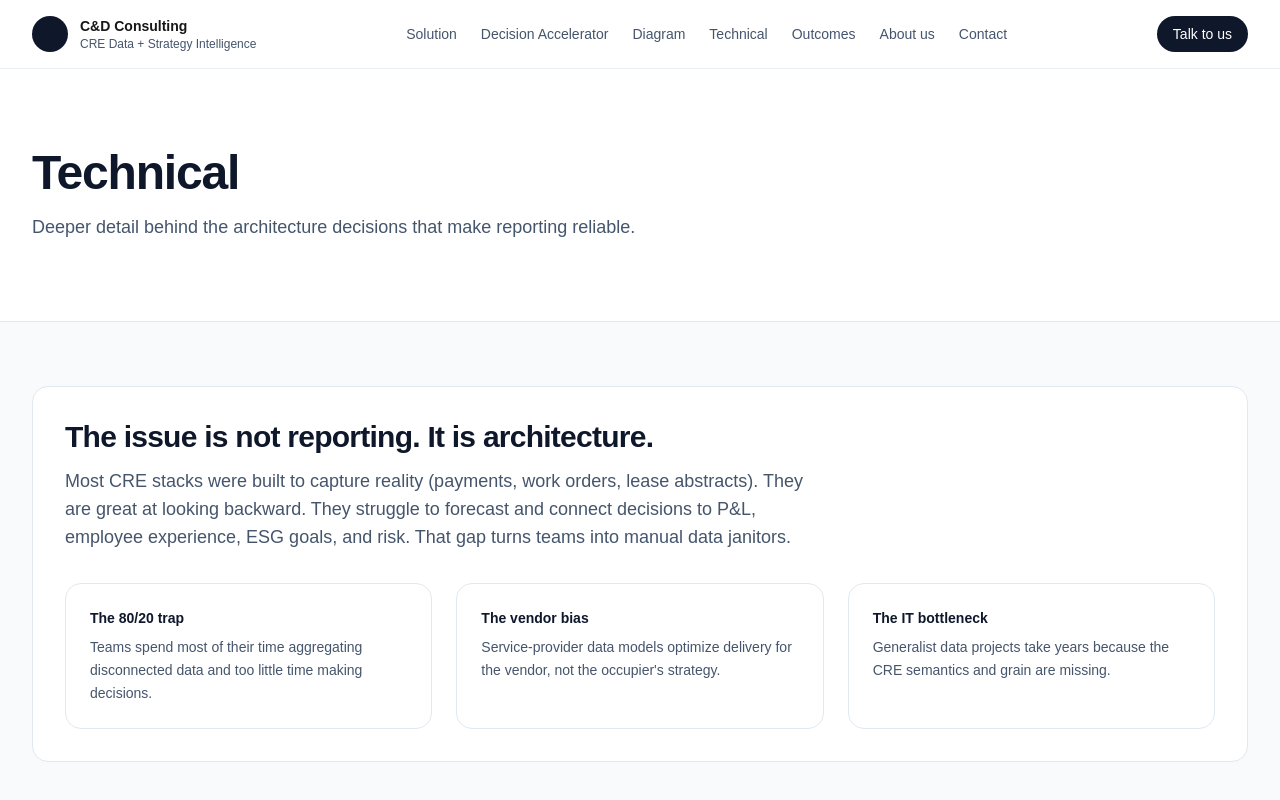
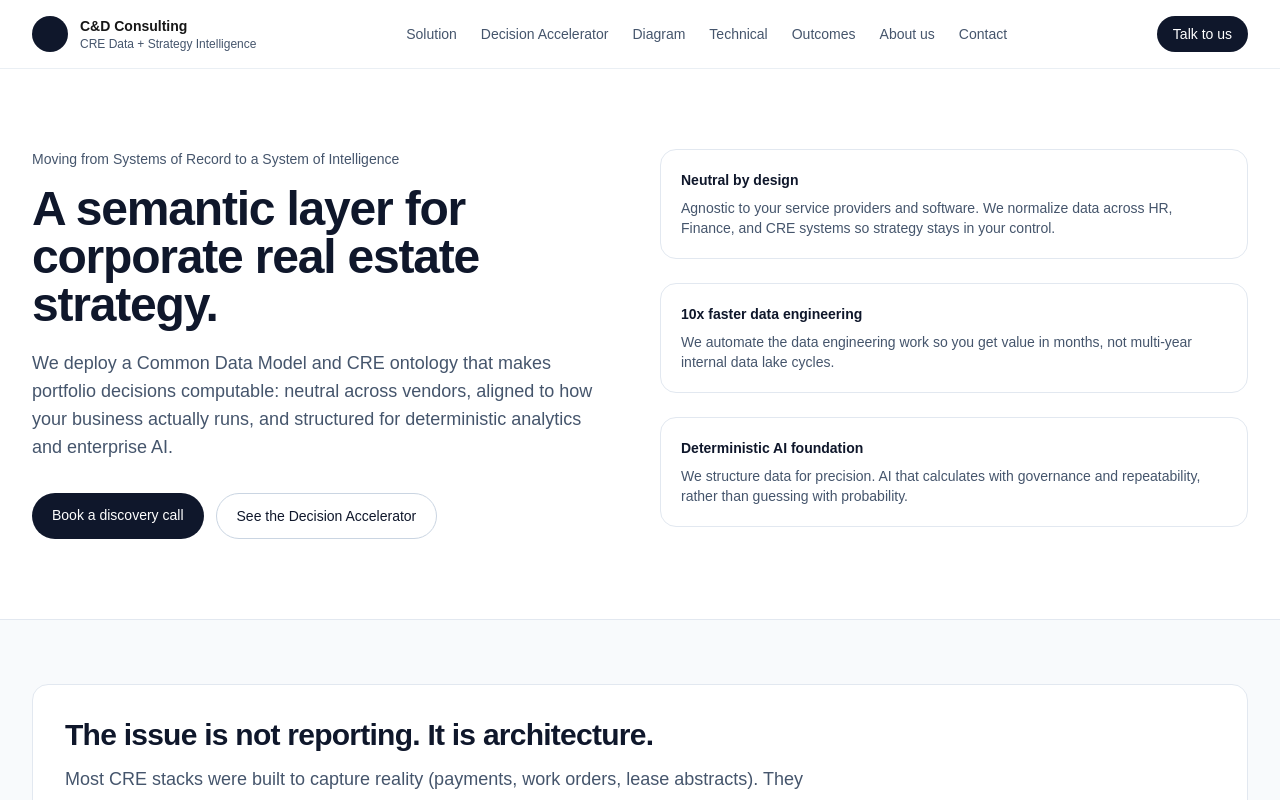
Before and after one commit to gliderhover/cd-consulting-site, a Next.js app: page /technical in a window 1280 px wide. Shown: the top 800 px of the page. Built offline with nearby package versions, Linux system fonts and the light colour scheme.

Commit message:
page updated

```diff
--- a/app/technical/page.tsx
+++ b/app/technical/page.tsx
@@ -2,11 +2,15 @@ import Container from "@/components/Container";
 import technicalContent from "@/content/technical.json";
 
 type TechnicalContent = {
-  title?: string;
-  subtitle?: string;
-  sectionTitle?: string;
-  sectionBody?: string;
-  cards?: { title?: string; body?: string }[];
+  heroEyebrow?: string;
+  heroTitle?: string;
+  heroBody?: string;
+  heroCtaPrimary?: { label?: string; href?: string };
+  heroCtaSecondary?: { label?: string; href?: string };
+  heroCards?: { title?: string; body?: string }[];
+  issueTitle?: string;
+  issueBody?: string;
+  issueCards?: { title?: string; body?: string }[];
 };
 
 const technical = technicalContent as Partial<TechnicalContent>;
@@ -16,13 +20,43 @@ export default function TechnicalPage() {
     <main className="min-h-screen bg-white text-slate-900">
       <section className="py-16 sm:py-20">
         <Container>
-          <div className="max-w-3xl">
-            <h1 className="text-3xl font-semibold tracking-tight sm:text-4xl lg:text-5xl">
-              {technical.title ?? ""}
-            </h1>
-            <p className="mt-4 text-base text-slate-600 sm:text-lg">
-              {technical.subtitle ?? ""}
-            </p>
+          <div className="grid gap-10 lg:grid-cols-2 lg:items-start">
+            <div className="max-w-xl">
+              <p className="text-sm text-slate-600">{technical.heroEyebrow ?? ""}</p>
+              <h1 className="mt-4 text-3xl font-semibold tracking-tight sm:text-4xl lg:text-5xl">
+                {technical.heroTitle ?? ""}
+              </h1>
+              <p className="mt-5 text-base text-slate-600 sm:text-lg">
+                {technical.heroBody ?? ""}
+              </p>
+
+              <div className="mt-8 flex flex-wrap gap-3">
+                <a
+                  href={technical.heroCtaPrimary?.href ?? ""}
+                  className="rounded-full bg-slate-900 px-5 py-3 text-sm font-medium text-white hover:bg-slate-800"
+                >
+                  {technical.heroCtaPrimary?.label ?? ""}
+                </a>
+                <a
+                  href={technical.heroCtaSecondary?.href ?? ""}
+                  className="rounded-full border border-slate-300 px-5 py-3 text-sm font-medium text-slate-900 hover:bg-slate-50"
+                >
+                  {technical.heroCtaSecondary?.label ?? ""}
+                </a>
+              </div>
+            </div>
+
+            <div className="grid gap-6 sm:grid-cols-2 lg:grid-cols-1">
+              {(technical.heroCards ?? []).map((card, index) => (
+                <div
+                  key={`${card.title ?? ""}-${index}`}
+                  className="rounded-2xl border border-slate-200 p-5"
+                >
+                  <div className="text-sm font-semibold">{card.title ?? ""}</div>
+                  <div className="mt-2 text-sm text-slate-600">{card.body ?? ""}</div>
+                </div>
+              ))}
+            </div>
           </div>
         </Container>
       </section>
@@ -32,13 +66,13 @@ export default function TechnicalPage() {
           <div className="rounded-2xl border border-slate-200 bg-white p-8">
             <div className="max-w-3xl space-y-3">
               <h2 className="text-2xl font-semibold tracking-tight text-slate-900 sm:text-3xl">
-                {technical.sectionTitle ?? ""}
+                {technical.issueTitle ?? ""}
               </h2>
-              <p className="text-slate-600 sm:text-lg">{technical.sectionBody ?? ""}</p>
+              <p className="text-slate-600 sm:text-lg">{technical.issueBody ?? ""}</p>
             </div>
 
             <div className="mt-8 grid gap-6 sm:grid-cols-2 lg:grid-cols-3">
-              {(technical.cards ?? []).map((card, index) => (
+              {(technical.issueCards ?? []).map((card, index) => (
                 <div
                   key={`${card.title ?? ""}-${index}`}
                   className="rounded-2xl border border-slate-200 bg-white p-6"
--- a/content/home.json
+++ b/content/home.json
@@ -1,14 +1,14 @@
 {
   "heroBadge": {
-    "prefix": "Moving from ",
-    "emphasisPrimary": "Systems of Record",
-    "infix": " to a ",
-    "emphasisSecondary": "System of Intelligence"
+    "prefix": "Decision intelligence for ",
+    "emphasisPrimary": "corporate real estate",
+    "infix": "",
+    "emphasisSecondary": ""
   },
-  "heroTitle": "A semantic layer for corporate real estate strategy.",
-  "heroSubtitle": "We deploy a Common Data Model and CRE ontology that keeps your strategic data neutral, connects HR-Finance-CRE, and enables deterministic analytics and AI for portfolio decisions.",
-  "heroCtaPrimary": { "label": "Book a discovery call", "href": "#contact" },
-  "heroCtaSecondary": { "label": "See the Decision Accelerator", "href": "#decision-accelerator" },
+  "heroTitle": "Make portfolio decisions faster and with confidence.",
+  "heroSubtitle": "Align strategy, finance, and operations with a decision-ready data foundation that connects HR, Finance, and CRE without weeks of manual reporting.",
+  "heroCtaPrimary": { "label": "Explore the technical approach", "href": "/technical" },
+  "heroCtaSecondary": { "label": "Book a discovery call", "href": "#contact" },
   "differentiators": [
     {
       "title": "Neutral by design",
--- a/content/technical.json
+++ b/content/technical.json
@@ -1,9 +1,26 @@
 {
-  "title": "Technical",
-  "subtitle": "Deeper detail behind the architecture decisions that make reporting reliable.",
-  "sectionTitle": "The issue is not reporting. It is architecture.",
-  "sectionBody": "Most CRE stacks were built to capture reality (payments, work orders, lease abstracts). They are great at looking backward. They struggle to forecast and connect decisions to P&L, employee experience, ESG goals, and risk. That gap turns teams into manual data janitors.",
-  "cards": [
+  "heroEyebrow": "Moving from Systems of Record to a System of Intelligence",
+  "heroTitle": "A semantic layer for corporate real estate strategy.",
+  "heroBody": "We deploy a Common Data Model and CRE ontology that makes portfolio decisions computable: neutral across vendors, aligned to how your business actually runs, and structured for deterministic analytics and enterprise AI.",
+  "heroCtaPrimary": { "label": "Book a discovery call", "href": "/#contact" },
+  "heroCtaSecondary": { "label": "See the Decision Accelerator", "href": "/#decision-accelerator" },
+  "heroCards": [
+    {
+      "title": "Neutral by design",
+      "body": "Agnostic to your service providers and software. We normalize data across HR, Finance, and CRE systems so strategy stays in your control."
+    },
+    {
+      "title": "10x faster data engineering",
+      "body": "We automate the data engineering work so you get value in months, not multi-year internal data lake cycles."
+    },
+    {
+      "title": "Deterministic AI foundation",
+      "body": "We structure data for precision. AI that calculates with governance and repeatability, rather than guessing with probability."
+    }
+  ],
+  "issueTitle": "The issue is not reporting. It is architecture.",
+  "issueBody": "Most CRE stacks were built to capture reality (payments, work orders, lease abstracts). They are great at looking backward. They struggle to forecast and connect decisions to P&L, employee experience, ESG goals, and risk. That gap turns teams into manual data janitors.",
+  "issueCards": [
     {
       "title": "The 80/20 trap",
       "body": "Teams spend most of their time aggregating disconnected data and too little time making decisions."
```
